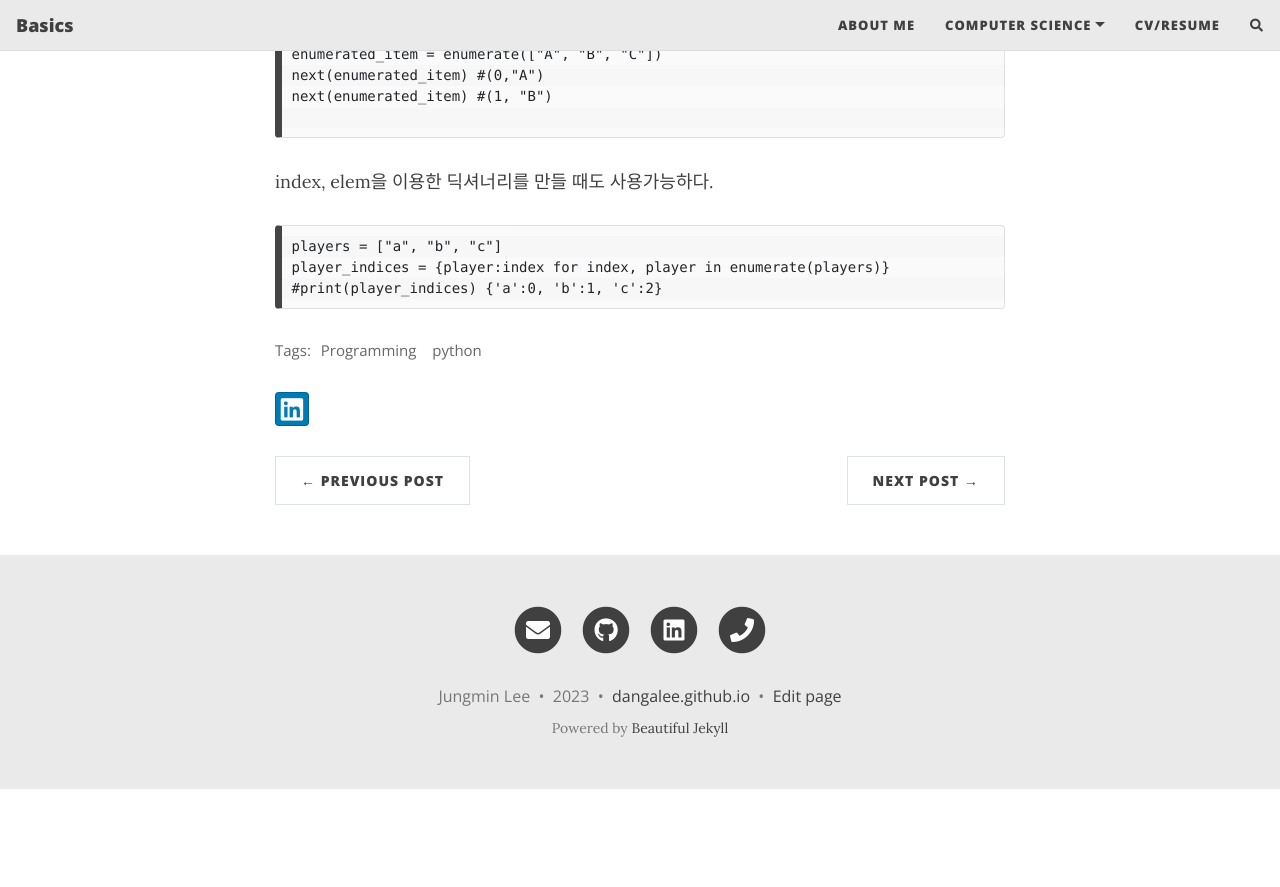
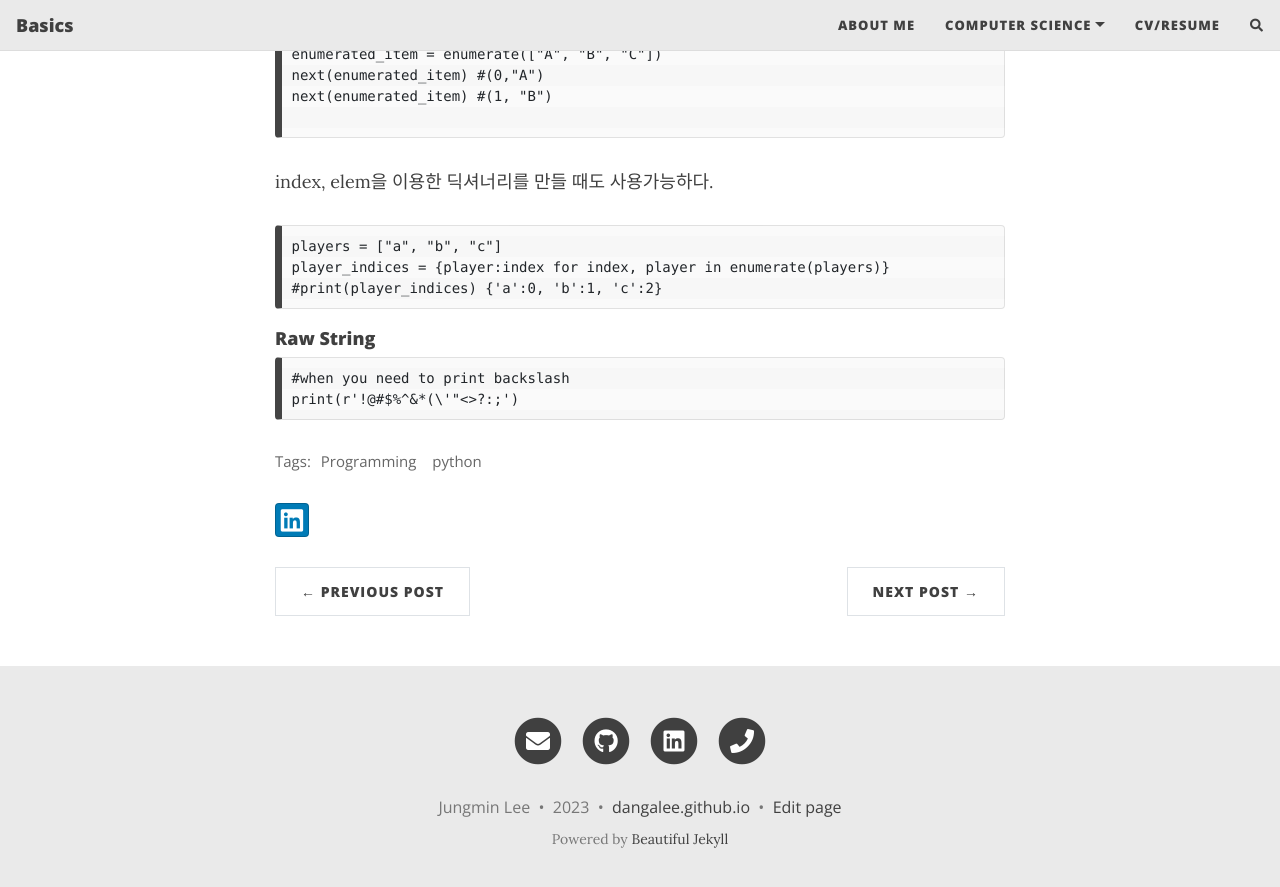
Before and after one commit to dangalee/dangalee.github.io, a Jekyll site: the page built from _posts/2023-05-07-python.md, in a window 1280 px wide and 900 px high, scrolled down 2244 px. Shown: the top 887 px of the window. Built offline with Jekyll 4.4.1, drawn with Linux system fonts in a browser that asks for light colours; nearby versions of some CDN libraries; comment, search, counter and statistics services are not loaded; before the commit the page ends 3033 px from its top, so only the background shows below that.

Commit message:
minor fix

````diff
--- a/_posts/2023-05-07-python.md
+++ b/_posts/2023-05-07-python.md
@@ -94,3 +94,9 @@ players = ["a", "b", "c"]
 player_indices = {player:index for index, player in enumerate(players)}
 #print(player_indices) {'a':0, 'b':1, 'c':2}
 ```
+
+#### Raw String
+```
+#when you need to print backslash
+print(r'!@#$%^&*(\'"<>?:;')
+```
````
Also changed, not shown: _posts/2023-05-09-dictionaryAndTimeComplexity.md (renamed from _posts/2023-05-09-딕셔너리와시간복잡도.md), _posts/2023-05-09-tipsForMe.md (renamed from _posts/2023-05-09-문제풀면서느끼는점.md).
